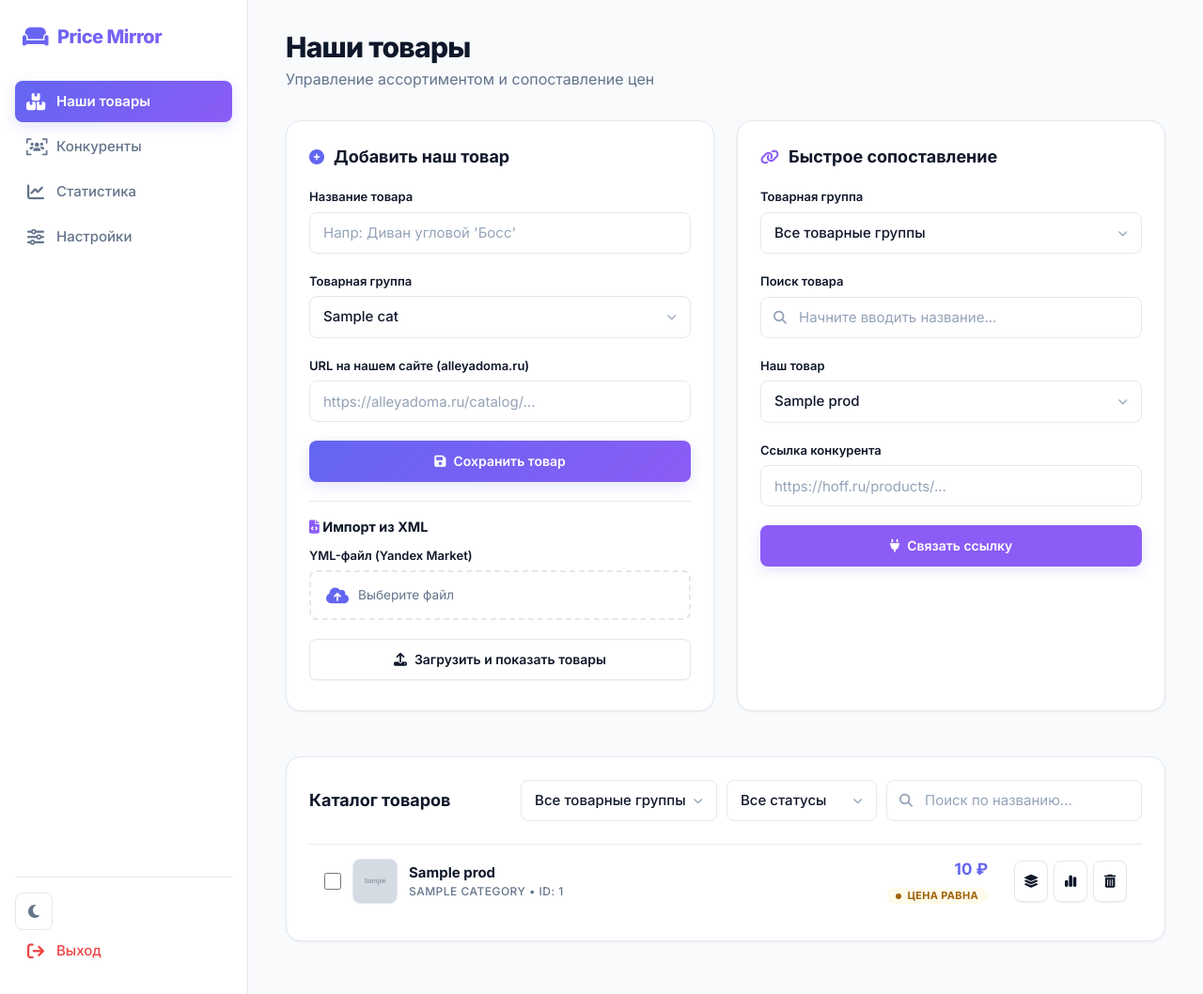
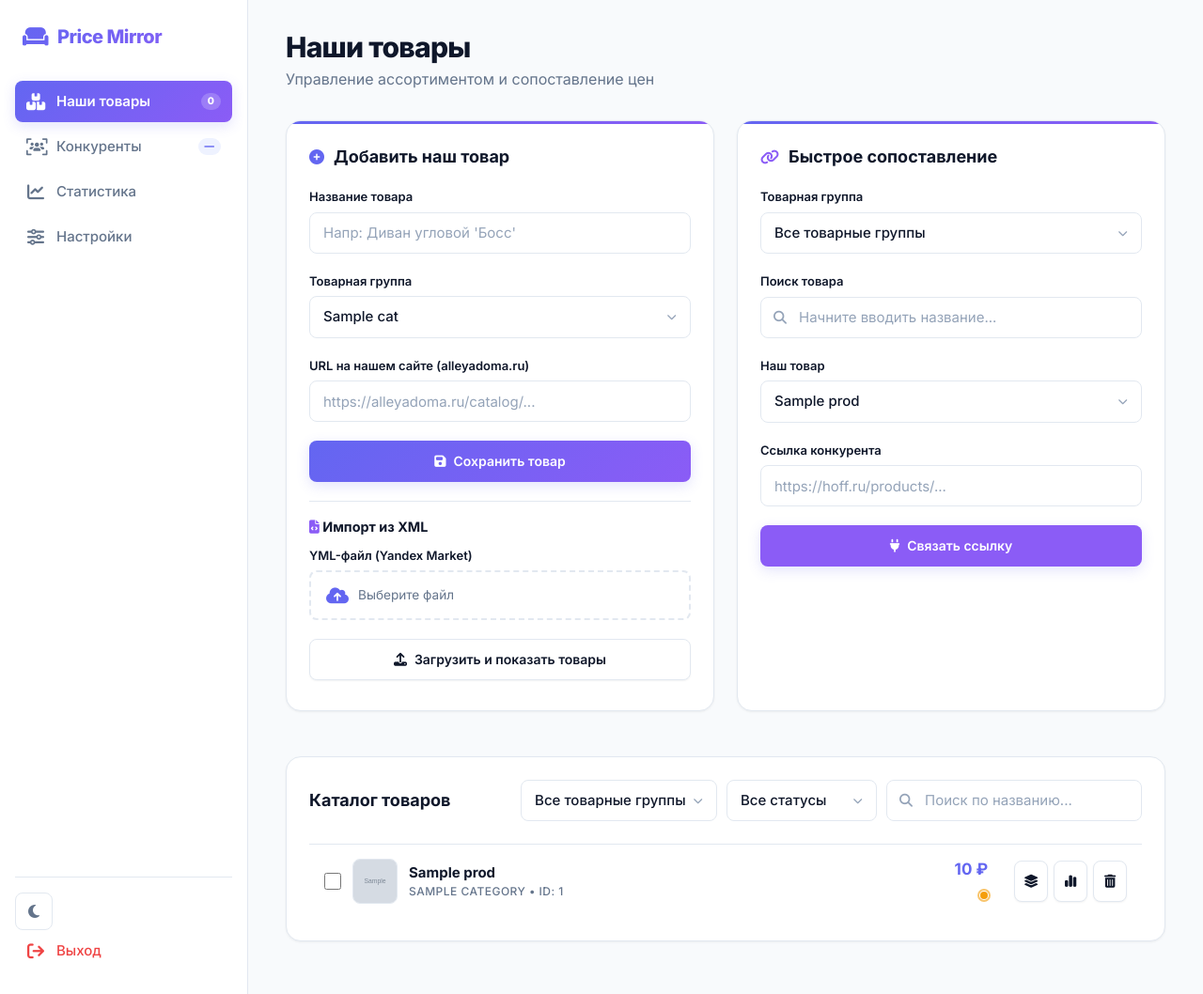
Before and after one commit to KhobotovViktor/pricemirror, a FastAPI app: template templates/admin.html in a window 1280 px wide. Shown: the whole page at 94% size. Run offline with FastAPI, Linux system fonts and the light colour scheme; the template is opened without the code that fills it: most values are stand-ins (such as "Sample title", 1, 10 or a date in 2020); grey boxes marked "Sample" are stand-in pictures.

Commit message:
UI polish: animated stats, pulsing status dots, skeleton loaders, sidebar badges, gradient accents, CSS fixes

```diff
--- a/app/main.py
+++ b/app/main.py
@@ -901,6 +901,7 @@ async def get_dashboard_stats():
 
         return {
             "total_products": len(products),
+            "total_mappings": len(all_mappings),
             "at_risk": at_risk,
             "avg_gap": round(total_gap / at_risk, 2) if at_risk > 0 else 0,
             "last_sync": latest_global_sync.strftime("%d.%m %H:%M") if latest_global_sync else "—"
--- a/static/app.js
+++ b/static/app.js
@@ -446,7 +446,7 @@ async function loadCompetitorProducts() {
     const listContainer = document.getElementById('competitorLinksList');
     if (!listContainer) return;
 
-    listContainer.innerHTML = '<div style="text-align: center; padding: 3rem; opacity: 0.5;"><i class="fa-solid fa-circle-notch fa-spin"></i> Загрузка...</div>';
+    listContainer.innerHTML = Array(5).fill('<div class="skeleton-row"><div class="skeleton skeleton-circle"></div><div class="skeleton-lines"><div class="skeleton skeleton-line skeleton-line--medium"></div><div class="skeleton skeleton-line skeleton-line--short"></div></div><div class="skeleton skeleton-line--price skeleton"></div></div>').join('');
 
     try {
         const response = await fetch('/api/competitor_products/all');
@@ -1662,10 +1662,38 @@ async function loadDashboardStats() {
             statLastSync: document.getElementById('statLastSync')
         };
 
-        if (els.statTotal) els.statTotal.innerText = data.total_products;
-        if (els.statAtRisk) els.statAtRisk.innerText = data.at_risk;
-        if (els.statAvgGap) els.statAvgGap.innerText = `${data.avg_gap.toLocaleString()} ₽`;
+        // Animated counter
+        function animateValue(el, end, suffix = '') {
+            if (!el) return;
+            const start = parseInt(el.innerText) || 0;
+            const diff = end - start;
+            if (diff === 0) { el.innerText = end + suffix; return; }
+            const duration = 600;
+            const steps = 30;
+            const stepTime = duration / steps;
+            let step = 0;
+            const timer = setInterval(() => {
+                step++;
+                const val = Math.round(start + diff * (step / steps));
+                el.innerText = val.toLocaleString('ru-RU') + suffix;
+                if (step >= steps) {
+                    clearInterval(timer);
+                    el.innerText = end.toLocaleString('ru-RU') + suffix;
+                    el.setAttribute('data-animate', '1');
+                }
+            }, stepTime);
+        }
+
+        animateValue(els.statTotal, data.total_products);
+        animateValue(els.statAtRisk, data.at_risk);
+        animateValue(els.statAvgGap, data.avg_gap, ' \u20BD');
         if (els.statLastSync) els.statLastSync.innerText = data.last_sync;
+
+        // Update sidebar badges
+        const badgeProducts = document.getElementById('navBadgeProducts');
+        const badgeCompetitors = document.getElementById('navBadgeCompetitors');
+        if (badgeProducts) badgeProducts.textContent = data.total_products || '0';
+        if (badgeCompetitors) badgeCompetitors.textContent = data.total_mappings || '—';
 
     } catch (err) {
         console.error('Failed to load dashboard stats:', err);
--- a/static/style.css
+++ b/static/style.css
@@ -901,6 +901,132 @@ input[type="checkbox"] {
 .theme-toggle:hover { background: var(--bg-surface-hover); color: var(--text-primary); }
 
 /* ================================================================
+   ANIMATIONS
+   ================================================================ */
+@keyframes fadeSlideUp {
+    from { opacity: 0; transform: translateY(16px); }
+    to { opacity: 1; transform: translateY(0); }
+}
+@keyframes countPulse {
+    0% { transform: scale(1); }
+    50% { transform: scale(1.05); }
+    100% { transform: scale(1); }
+}
+@keyframes shimmer {
+    0% { background-position: -400px 0; }
+    100% { background-position: 400px 0; }
+}
+@keyframes pulseGlow {
+    0%, 100% { opacity: 1; }
+    50% { opacity: .5; }
+}
+
+/* Stat card entrance animation */
+.card--stat {
+    animation: fadeSlideUp .5s ease-out both;
+}
+.card--stat:nth-child(1) { animation-delay: 0s; }
+.card--stat:nth-child(2) { animation-delay: .08s; }
+.card--stat:nth-child(3) { animation-delay: .16s; }
+.card--stat:nth-child(4) { animation-delay: .24s; }
+
+.stat-value[data-animate] {
+    animation: countPulse .4s ease-out;
+}
+
+/* Skeleton loader */
+.skeleton {
+    background: linear-gradient(90deg, var(--bg-surface-hover) 25%, var(--border) 50%, var(--bg-surface-hover) 75%);
+    background-size: 800px 100%;
+    animation: shimmer 1.5s infinite linear;
+    border-radius: var(--radius-md);
+}
+.skeleton-row {
+    display: flex;
+    align-items: center;
+    gap: 12px;
+    padding: 14px 16px;
+    border-bottom: 1px solid var(--border);
+}
+.skeleton-circle { width: 48px; height: 48px; border-radius: var(--radius-md); flex-shrink: 0; }
+.skeleton-lines { flex: 1; display: flex; flex-direction: column; gap: 8px; }
+.skeleton-line { height: 12px; border-radius: 4px; }
+.skeleton-line--short { width: 40%; }
+.skeleton-line--medium { width: 70%; }
+.skeleton-line--price { width: 80px; height: 16px; margin-left: auto; }
+
+/* Status dot pulse */
+.status-dot-pulse {
+    display: inline-block;
+    width: 8px;
+    height: 8px;
+    border-radius: 50%;
+    flex-shrink: 0;
+    position: relative;
+}
+.status-dot-pulse::after {
+    content: '';
+    position: absolute;
+    inset: -3px;
+    border-radius: 50%;
+    border: 2px solid currentColor;
+    opacity: 0;
+    animation: pulseGlow 2s ease-out infinite;
+}
+.status-dot-pulse.success { background: var(--success); color: var(--success); }
+.status-dot-pulse.warning { background: var(--warning); color: var(--warning); }
+.status-dot-pulse.danger { background: var(--danger); color: var(--danger); }
+.status-dot-pulse.neutral { background: var(--text-tertiary); color: var(--text-tertiary); }
+.status-dot-pulse.neutral::after { animation: none; }
+
+/* Gradient accent top bar on key cards */
+.card--accent-top {
+    position: relative;
+    overflow: hidden;
+}
+.card--accent-top::before {
+    content: '';
+    position: absolute;
+    top: 0;
+    left: 0;
+    right: 0;
+    height: 3px;
+    background: var(--primary-gradient);
+    border-radius: var(--radius-xl) var(--radius-xl) 0 0;
+}
+
+/* Sidebar active indicator */
+.nav-link {
+    position: relative;
+}
+.nav-link.active::before {
+    content: '';
+    position: absolute;
+    left: -16px;
+    top: 8px;
+    bottom: 8px;
+    width: 4px;
+    border-radius: 0 4px 4px 0;
+    background: white;
+}
+.nav-badge {
+    margin-left: auto;
+    background: rgba(255,255,255,.2);
+    color: white;
+    font-size: 0.65rem;
+    font-weight: 800;
+    padding: 2px 7px;
+    border-radius: var(--radius-full);
+    min-width: 20px;
+    text-align: center;
+    line-height: 1.4;
+}
+.nav-link:not(.active) .nav-badge {
+    background: var(--primary-ghost);
+    color: var(--primary);
+}
+
+/* ================================================================
    MOBILE BURGER
    ================================================================ */
 .burger-btn {
@@ -1359,7 +1485,7 @@ input[type="checkbox"] {
 }
 
 .category-popup-item:hover {
-    background: var(--bg-hover);
+    background: var(--bg-surface-hover);
 }
 
 .category-popup-item.active {
--- a/templates/admin.html
+++ b/templates/admin.html
@@ -2,7 +2,7 @@
 <html lang="ru">
 <head>
     <meta charset="UTF-8">
-    <meta name="viewport" content="width=device-width, initial-scale=1.0, maximum-scale=1.0, user-scalable=no">
+    <meta name="viewport" content="width=device-width, initial-scale=1.0">
     <title>Price Mirror</title>
     <link rel="stylesheet" href="/static/style.css">
     <link rel="stylesheet" href="https://cdnjs.cloudflare.com/ajax/libs/font-awesome/6.4.0/css/all.min.css">
@@ -28,12 +28,14 @@
                     <a onclick="switchSection('our-products')" id="nav-our-products" class="nav-link active" role="button" tabindex="0">
                         <i class="fa-solid fa-boxes-stacked"></i>
                         <span class="nav-text">Наши товары</span>
+                        <span class="nav-badge nav-text" id="navBadgeProducts">—</span>
                     </a>
                 </li>
                 <li class="nav-item">
                     <a onclick="switchSection('competitors')" id="nav-competitors" class="nav-link" role="button" tabindex="0">
                         <i class="fa-solid fa-users-viewfinder"></i>
                         <span class="nav-text">Конкуренты</span>
+                        <span class="nav-badge nav-text" id="navBadgeCompetitors">—</span>
                     </a>
                 </li>
                 <li class="nav-item">
@@ -74,7 +76,7 @@
 
                     <div class="grid-auto mb-lg">
                         <!-- Add Product Card -->
-                        <div class="card">
+                        <div class="card card--accent-top">
                             <h2 class="section-title">
                                 <i class="fa-solid fa-plus-circle" style="color:var(--primary)"></i>
                                 Добавить наш товар
@@ -126,7 +128,7 @@
                         </div>
 
                         <!-- Mapping Card -->
-                        <div class="card">
+                        <div class="card card--accent-top">
                             <h2 class="section-title">
                                 <i class="fa-solid fa-link" style="color:var(--secondary)"></i>
                                 Быстрое сопоставление
@@ -224,10 +226,7 @@
                                 </div>
                                 <div class="product-price-col">
                                     <div class="price">{{ "{:,.0f}".format(prod.current_price or 0).replace(",", " ") }} &#8381;</div>
-                                    <div class="badge badge-{{ prod.price_status }}">
-                                        <span class="badge-dot"></span>
-                                        {{ 'Цена ниже' if prod.price_status == 'success' else 'Цена равна' if prod.price_status == 'warning' else 'Цена выше' if prod.price_status == 'danger' else '—' }}
-                                    </div>
+                                    <span class="status-dot-pulse {{ prod.price_status }}" title="{{ 'Цена ниже' if prod.price_status == 'success' else 'Цена равна' if prod.price_status == 'warning' else 'Цена выше' if prod.price_status == 'danger' else 'Ожидание' }}"></span>
                                 </div>
                                 <div class="product-actions">
                                     <div class="category-edit-wrapper" style="position:relative">
@@ -285,10 +284,11 @@
                             </div>
                         </div>
                         <div id="competitorLinksList">
-                            <div class="text-center" style="padding:48px 0">
-                                <i class="fa-solid fa-circle-notch fa-spin" style="font-size:1.75rem;color:var(--primary);margin-bottom:12px"></i>
-                                <p class="text-muted">Загрузка данных мониторинга...</p>
-                            </div>
+                            <div class="skeleton-row"><div class="skeleton skeleton-circle"></div><div class="skeleton-lines"><div class="skeleton skeleton-line skeleton-line--medium"></div><div class="skeleton skeleton-line skeleton-line--short"></div></div><div class="skeleton skeleton-line--price skeleton"></div></div>
+                            <div class="skeleton-row"><div class="skeleton skeleton-circle"></div><div class="skeleton-lines"><div class="skeleton skeleton-line skeleton-line--medium"></div><div class="skeleton skeleton-line skeleton-line--short"></div></div><div class="skeleton skeleton-line--price skeleton"></div></div>
+                            <div class="skeleton-row"><div class="skeleton skeleton-circle"></div><div class="skeleton-lines"><div class="skeleton skeleton-line skeleton-line--medium"></div><div class="skeleton skeleton-line skeleton-line--short"></div></div><div class="skeleton skeleton-line--price skeleton"></div></div>
+                            <div class="skeleton-row"><div class="skeleton skeleton-circle"></div><div class="skeleton-lines"><div class="skeleton skeleton-line skeleton-line--medium"></div><div class="skeleton skeleton-line skeleton-line--short"></div></div><div class="skeleton skeleton-line--price skeleton"></div></div>
+                            <div class="skeleton-row"><div class="skeleton skeleton-circle"></div><div class="skeleton-lines"><div class="skeleton skeleton-line skeleton-line--medium"></div><div class="skeleton skeleton-line skeleton-line--short"></div></div><div class="skeleton skeleton-line--price skeleton"></div></div>
                         </div>
                     </div>
                 </section>
```
